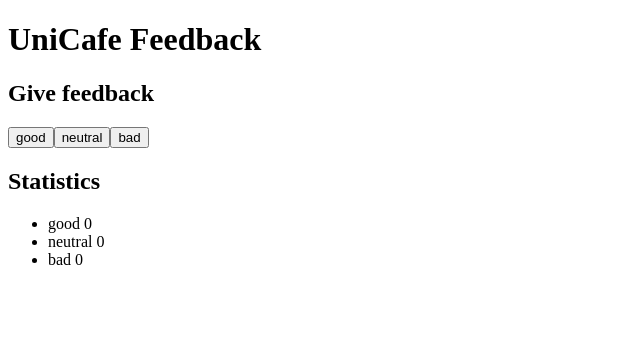
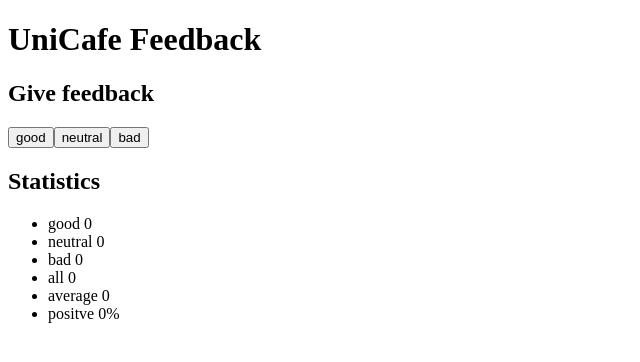
Before and after one commit to laurielim/fullstackopen, a React (Create React App) app in the folder part1/unicafe/: page / in a window 1280 px wide. Shown: the top 362 px of the page, without its empty margins (0-640 px from the left). Built offline with nearby package versions, Linux system fonts and the light colour scheme.

Commit message:
unicafe step2

```diff
--- a/part1/unicafe/src/App.js
+++ b/part1/unicafe/src/App.js
@@ -6,15 +6,21 @@ const App = () => {
   const [good, setGood] = useState(0)
   const [neutral, setNeutral] = useState(0)
   const [bad, setBad] = useState(0)
+  const [all, setAll] = useState(0)
+  const update = (state, setFn) => {
+    setFn(state + 1);
+    setAll(all + 1);
+  }
+
 
   return (
     <>
     <h1>UniCafe Feedback</h1>
     <section>
       <h2>Give feedback</h2>
-      <button onClick={()=>setGood(good+1)}>good</button>
-      <button onClick={()=>setNeutral(neutral+1)}>neutral</button>
-      <button onClick={()=>setBad(bad+1)}>bad</button>
+      <button onClick={()=>update(good, setGood)}>good</button>
+      <button onClick={()=>update(neutral, setNeutral)}>neutral</button>
+      <button onClick={()=>update(bad, setBad)}>bad</button>
     </section>
     <section>
       <h2>Statistics</h2>
@@ -22,6 +28,9 @@ const App = () => {
         <li>good {good}</li>
         <li>neutral {neutral}</li>
         <li>bad {bad}</li>
+        <li>all {all}</li>
+        <li>average {((good * 1) + (bad * - 1))/all ? ((good * 1) + (bad * - 1))/all : 0}</li>
+        <li>positve {((good * 1) / all) * 100 ? ((good * 1) / all) * 100 : 0}%</li>
       </ul>
     </section>
 
```
